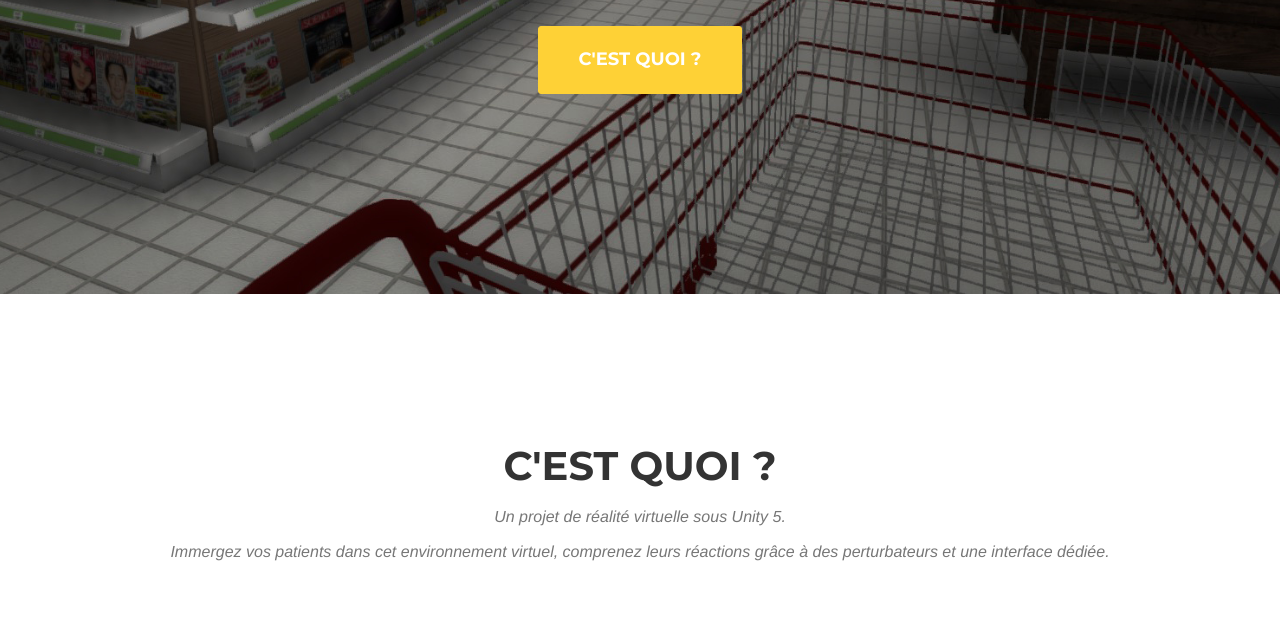
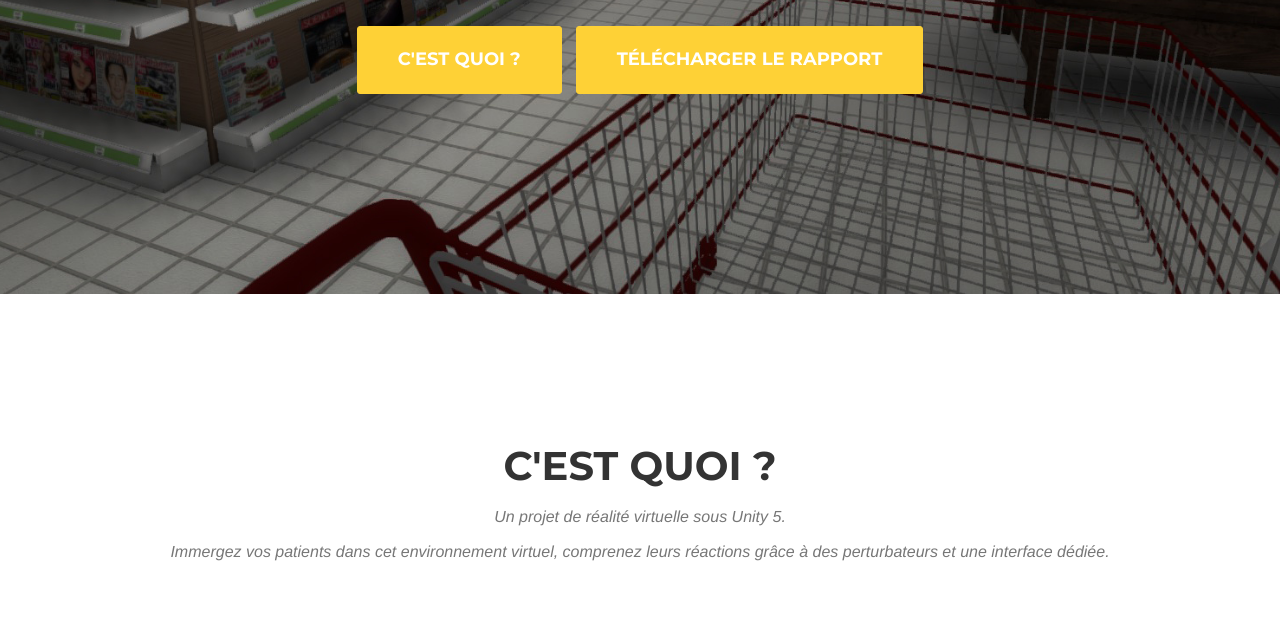
Before and after one commit to Kiruchi/SiteVirtualShopping, a plain HTML site: page index.html in a window 1280 px wide. Shown: the part 464-1100 px from the top of the page. Drawn offline with nearby package versions, Linux system fonts and the light colour scheme; a web font is replaced by a local one.

Commit message:
Added rapport

```diff
--- a/index.html
+++ b/index.html
@@ -82,7 +82,8 @@
         <div class="intro-text">
             <div class="intro-lead-in">Un environnement virtuel pour la médecine</div>
             <div class="intro-heading">Voici Virtual Shopping !</div>
-            <a href="#services" class="page-scroll btn btn-xl">C'est quoi ?</a>
+            <a href="#services" class="page-scroll btn btn-xl">C'est quoi ?</a>&nbsp;&nbsp;&nbsp;
+            <a href="Rapport.pdf" class="page-scroll btn btn-xl">Télécharger le rapport</a>
         </div>
     </div>
 </header>
```
Also changed, not shown: 1 other file.
